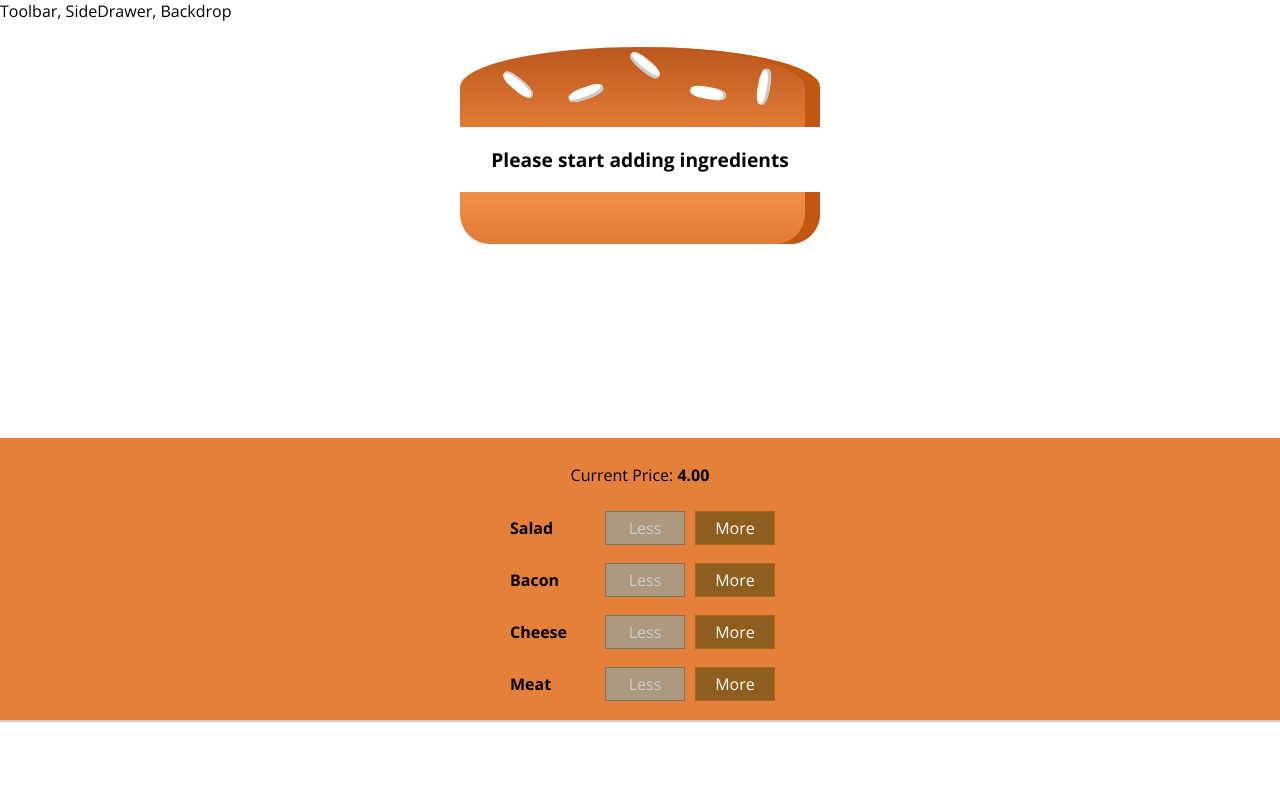
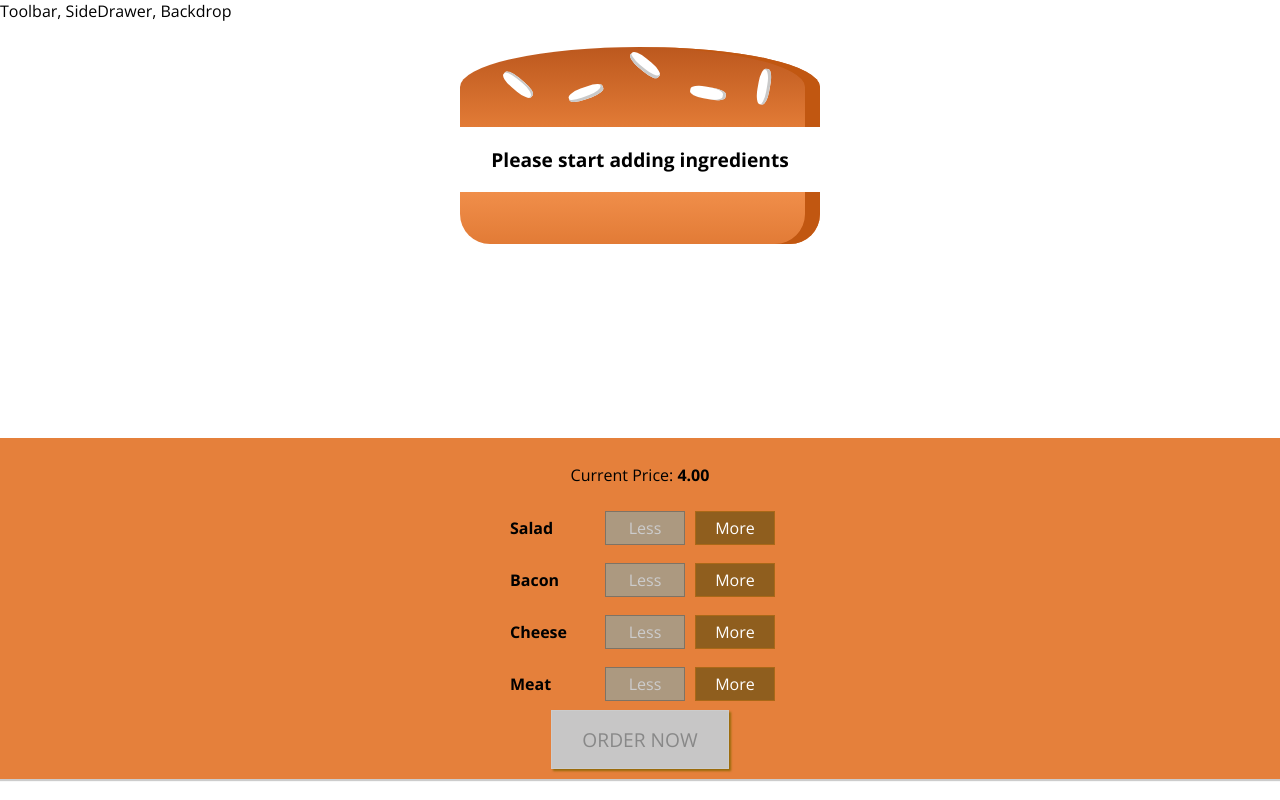
Before and after one commit to jvhti/burger-builder, a React (Create React App) app: page / in a window 1280 px wide. Built offline with nearby package versions, Linux system fonts and the light colour scheme.

Commit message:
Add Order Now button to BuildControls

```diff
--- a/src/components/Burger/BuildControls/BuildControls.js
+++ b/src/components/Burger/BuildControls/BuildControls.js
@@ -17,6 +17,7 @@
                                               added={() => props.ingredientAdded(ctrl.type)}
                                               removed={() => props.ingredientRemoved(ctrl.type)}
                                               disabled={props.disabled[ctrl.type]}/>)}
+        <button className={classes.OrderButton} disabled={!props.purchasable}>ORDER NOW</button>
       </div>
   );
 };
--- a/src/components/Burger/BuildControls/BuildControls.module.scss
+++ b/src/components/Burger/BuildControls/BuildControls.module.scss
@@ -8,3 +8,45 @@
   margin: auto;
   padding: 10px 0;
 }
+
+.OrderButton {
+  background-color: #DAD735;
+  outline: none;
+  cursor: pointer;
+  border: 1px solid #966909;
+  color: #966909;
+  font-family: inherit;
+  font-size: 1.2em;
+  padding: 15px 30px;
+  box-shadow: 2px 2px 2px #966909;
+
+  &:hover, &:active {
+    background-color: #A0DB41;
+    border: 1px solid #966909;
+    color: #966909;
+  }
+
+  &:disabled {
+    background-color: #C7C6C6;
+    cursor: not-allowed;
+    border: 1px solid #ccc;
+    color: #888888;
+  }
+
+  &:not(:disabled) {
+    animation: enable 0.3s linear;
+  }
+
+}
+
+@keyframes enable {
+  0% {
+    transform: scale(1);
+  }
+  60% {
+    transform: scale(1.1);
+  }
+  100% {
+    transform: scale(1);
+  }
+}
--- a/src/containers/BurgerBuilder/BurgerBuilder.js
+++ b/src/containers/BurgerBuilder/BurgerBuilder.js
@@ -17,7 +17,12 @@
       cheese: 0,
       meat: 0
     },
-    totalPrice: 4
+    totalPrice: 4,
+    purchasable: false
+  }
+
+  static isPurchasable(ingredients) {
+    return Object.keys(ingredients).map(key => ingredients[key]).reduce((sum, cur) => sum + cur, 0) > 0;
   }
 
   addIngredientHandler = (type) => {
@@ -26,7 +31,11 @@
 
       ++ingredients[type];
 
-      return {ingredients, totalPrice: prevState.totalPrice + INGREDIENT_PRICES[type]};
+      return {
+        ingredients,
+        totalPrice: prevState.totalPrice + INGREDIENT_PRICES[type],
+        purchasable: BurgerBuilder.isPurchasable(ingredients)
+      };
     });
   }
 
@@ -38,7 +47,11 @@
 
       --ingredients[type];
 
-      return {ingredients, totalPrice: prevState.totalPrice - INGREDIENT_PRICES[type]};
+      return {
+        ingredients,
+        totalPrice: prevState.totalPrice - INGREDIENT_PRICES[type],
+        purchasable: BurgerBuilder.isPurchasable(ingredients)
+      };
     });
   }
 
@@ -54,7 +67,7 @@
         <React.Fragment>
           <Burger ingredients={this.state.ingredients}/>
           <BuildControls ingredientAdded={this.addIngredientHandler} ingredientRemoved={this.removeIngredientHandler}
-                         disabled={disabledInfo} price={this.state.totalPrice}/>
+                         disabled={disabledInfo} price={this.state.totalPrice} purchasable={this.state.purchasable}/>
         </React.Fragment>
     );
   }
```
